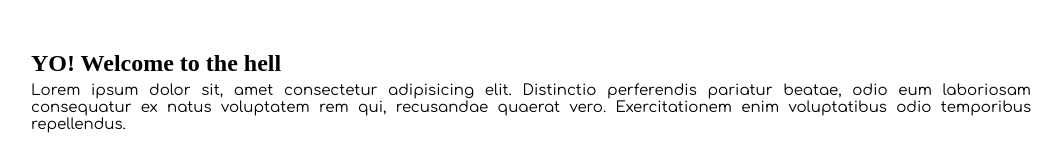
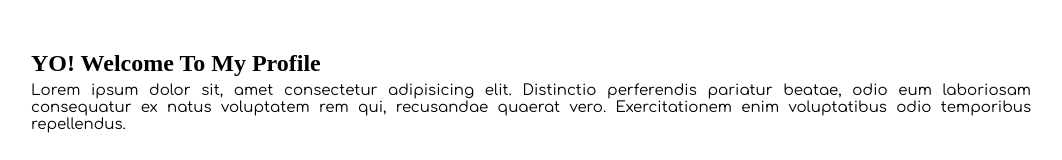
Before and after one commit to michella3in1/batch49pt1, a plain HTML site: page CARD.html in a window 1280 px wide. Shown: the top 160 px of the page, without its empty margins (109-1171 px from the left). Drawn offline with Linux system fonts and the light colour scheme.

Commit message:
Update CARD.html

```diff
--- a/CARD.html
+++ b/CARD.html
@@ -61,7 +61,7 @@ body {
 
 
 
-<h2>YO! Welcome to the hell</h2>
+<h2>YO! Welcome To My Profile</h2>
 
 <p style="text-align: justify; margin-top: -15px; font-size: 15px; padding-bottom: 15px; font-family: Comfortaa;">Lorem ipsum dolor sit, amet consectetur adipisicing elit. Distinctio perferendis pariatur beatae, odio eum laboriosam consequatur ex natus voluptatem rem qui, recusandae quaerat vero. Exercitationem enim voluptatibus odio temporibus repellendus.</p>
 <button class="button button1">Contact</button>
```
